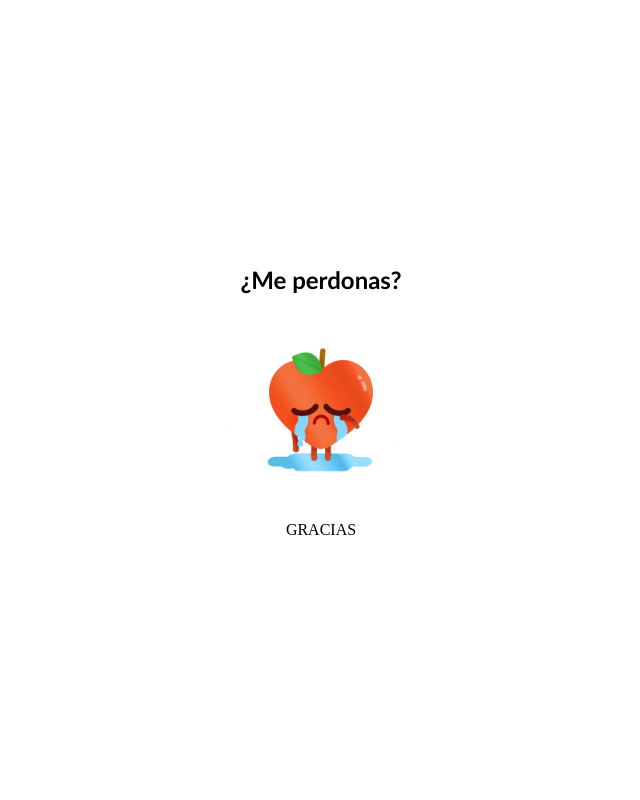
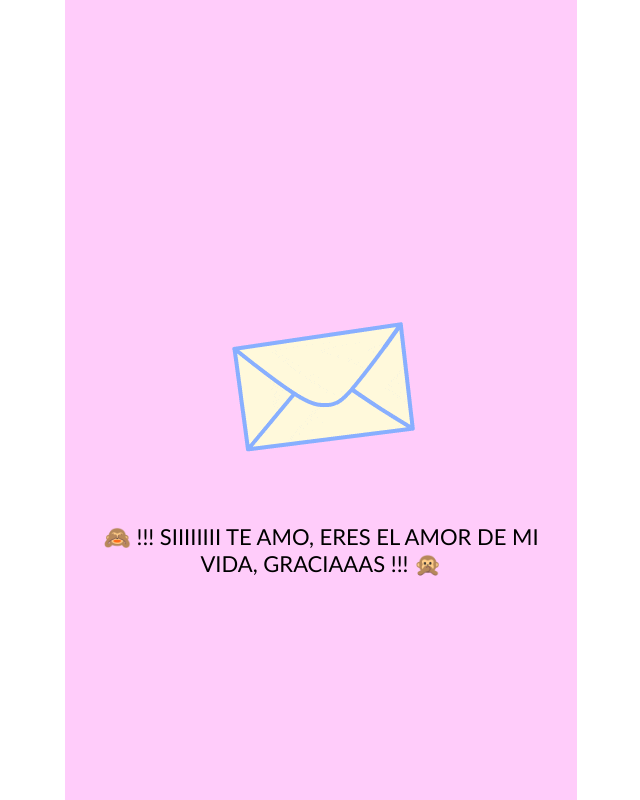
Before and after one commit to Hrojas26/Sorry, a plain HTML site: page index.html in a window 1280 px wide. Both pictures are taken after a click on the button "Sí". Shown: the whole page, without its empty margins (319-959 px from the left). Drawn offline with Linux system fonts and the light colour scheme.

Commit message:
mensaje final listo

```diff
--- a/index.html
+++ b/index.html
@@ -12,15 +12,17 @@
             <div class="titulo">
                 <H2>¿Me perdonas?</H2>
             </div>
+
             <div class="imagen">
                 <img class="cry" src="cry.gif" alt="">
+                <img class="feliz" src="feliz.gif" alt="">
             </div>
             <div class="botones">
                 <button id="botonA" class="boton">Sí</button>
                 <button id="botonB" class="boton">No</button>
             </div>
             <div class="popup">
-                <p>GRACIAS</p>
+                <p>🙈 !!! SIIIIIIII TE AMO, ERES EL AMOR DE MI VIDA, GRACIAAAS !!! 🙊 </p>
             </div>
         </div>
     </div>
--- a/script.js
+++ b/script.js
@@ -48,5 +48,9 @@ botonB.addEventListener('click', cambiarTextoB);
 document.getElementById("botonA").addEventListener("click", function() {
 document.querySelector(".popup").style.display = "flex";
 document.querySelector(".botones").style.display = "none";
+document.querySelector(".cry").style.display = "none";
+document.querySelector(".feliz").style.display = "flex";
+document.querySelector(".contenedor").style.background = "#FFCCFA";
+document.querySelector(".titulo").style.display = "none";
 
   });
--- a/style.css
+++ b/style.css
@@ -8,7 +8,13 @@ body{
     margin: 10px;
   }
   .popup{
-    display: none;
+  display: none;
+  text-align: center;
+  font-family: 'Trebuchet MS', 'Lucida Sans Unicode', 'Lucida Grande', 'Lucida Sans', Arial, sans-serif;
+  font-size: 22px;
+  font-weight: 400;
+  padding: 0px 30px 0px 30px;
+
   }
   .cuerpo{
     display: flex;
@@ -45,12 +51,19 @@ justify-content: center;
 .titulo{
     font-family: 'Trebuchet MS', 'Lucida Sans Unicode', 'Lucida Grande', 'Lucida Sans', Arial, sans-serif;
 }
+.feliz{
+  display: none;
+}
+
 @media (max-width: 600px) {
   .contenedor{
-
+    justify-content: space-evenly;
     width: 100%;
   }
   .cry{
     width: 80%;
   }
+  .feliz{
+    width: 100%;
+  }
 }
```
Also changed, not shown: feliz.gif (added).
